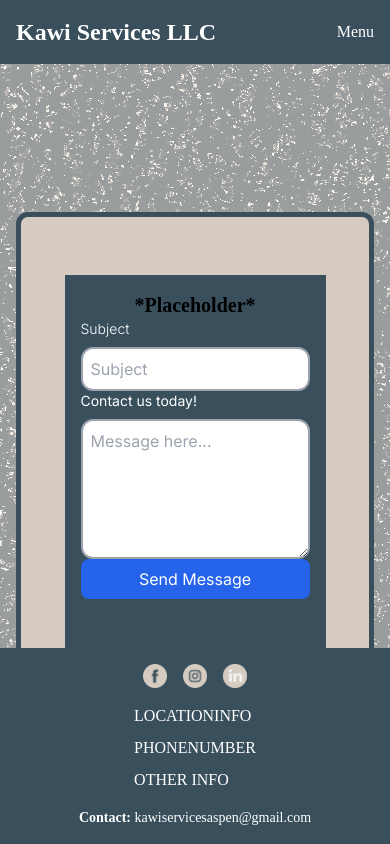
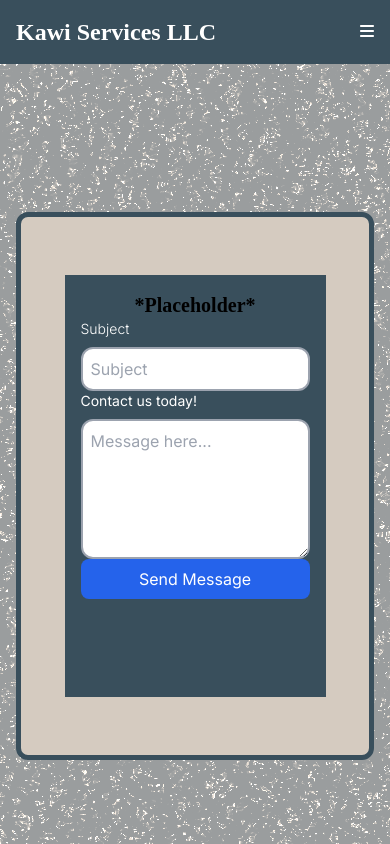
Before and after one commit to alihernandez/kawi, a Next.js app in the folder kawiv1/: page /contact in a window 390 px wide. Shown: the top 844 px of the page. Built offline with nearby package versions, Linux system fonts and the light colour scheme.

Commit message:
add more responsive footer, and icont to menu when in mobile view

```diff
--- a/kawiv1/app/contact/page.jsx
+++ b/kawiv1/app/contact/page.jsx
@@ -4,7 +4,8 @@ import { useState } from 'react';
 
 export default function Contact() {
   const [subject, setSubject] = useState('');
-  const [message, setMessage] = useState('')
+  const [message, setMessage] = useState('');
+  const [isMessageSent, setMessageSent] = useState(false);
 
   const sendMail = async (e) => {
     e.preventDefault();
@@ -18,13 +19,18 @@ export default function Contact() {
         subject,
         message
       })
-    })
-    console.log(await response.json())
-    console.log("test console");
+    });
+
+    console.log(await response.json());
+    setMessageSent(true);
   }
+
   return (
     <main className="flex min-h-screen flex-col items-center justify-center p-4 sm:p-8">
       <div className='flex flex-col justify-center items-center w-full sm:w-4/5 rounded-xl' id='contactForm'>
+        {isMessageSent ? (
+          <p className="text-green-500 font-bold">Message Sent Successfully!</p>
+        ) : (
           <form onSubmit={sendMail} className="p-4 sm:p-6" id='innerLine'>
             <div className="flex flex-col items-center w-full  text-center">
               <h1 className="text-xl font-semibold">*Placeholder*</h1>
@@ -70,7 +76,8 @@ export default function Contact() {
               <span>Send Message</span>
             </button>
           </form>
+        )}
       </div>
     </main>
-  )
+  );
 }
--- a/kawiv1/app/globals.css
+++ b/kawiv1/app/globals.css
@@ -29,12 +29,16 @@
   }
 
   footer {
-    position: sticky;
+    /* position: sticky; */
     bottom: 0;
     background-color: #394f5c;
     color: #fff;
     padding: 20px;
     z-index: 100; /* Adjust the z-index as needed, ensure it's higher than other content */
+    #locale,
+    #other {
+      display: none;
+    }
   }
 }
 
--- a/kawiv1/components/Footer.js
+++ b/kawiv1/components/Footer.js
@@ -21,9 +21,9 @@ const Footer = () => {
         <div className="mb-4 sm:mb-0">
           <nav>
             <ul className="flex flex-col sm:flex-row space-y-2 sm:space-y-0 sm:space-x-4">
-              <li>LOCATIONINFO</li>
-              <li>PHONENUMBER</li>
-              <li>OTHER INFO</li>
+              <li id="locale">LOCATIONINFO</li>
+              <li id="phone">PHONENUMBER</li>
+              <li id="other">OTHER INFO</li>
             </ul>
           </nav>
         </div>
--- a/kawiv1/components/Navbar.js
+++ b/kawiv1/components/Navbar.js
@@ -1,6 +1,8 @@
 'use client'
 
-import { useState } from "react";
+import { useState, useEffect } from "react";
+import { FontAwesomeIcon } from "@fortawesome/react-fontawesome";
+import { faBars } from "@fortawesome/free-solid-svg-icons";
 import Link from "next/link";
 
 const Navbar = () => {
@@ -11,6 +13,17 @@ const Navbar = () => {
     setNavVisible(!isNavVisible);
     setButtonVisible(false); // Hide the button after it's clicked
   };
+
+  useEffect(() => {
+    // Check if the button should be visible on initial render
+    const shouldButtonBeVisible = localStorage.getItem("isButtonVisible") !== "false";
+    setButtonVisible(shouldButtonBeVisible);
+  }, []);
+
+  useEffect(() => {
+    // Save the visibility of the button to localStorage
+    localStorage.setItem("isButtonVisible", isButtonVisible);
+  }, [isButtonVisible]);
 
   return (
     <header className="primary-header flex p-4 text-white" id="nav">
@@ -24,7 +37,7 @@ const Navbar = () => {
           aria-controls="primary-navigation"
           aria-expanded={isNavVisible.toString()}
         >
-          Menu
+          <FontAwesomeIcon icon={faBars} /> {/* Icon component */}
         </button>
       )}
       <nav className={`lg:flex ${isNavVisible ? "" : "hidden"}`}>
--- a/kawiv1/package.json
+++ b/kawiv1/package.json
@@ -13,6 +13,9 @@
     "@chakra-ui/react": "^2.8.2",
     "@emotion/react": "^11.11.1",
     "@emotion/styled": "^11.11.0",
+    "@fortawesome/fontawesome-svg-core": "^6.5.1",
+    "@fortawesome/free-solid-svg-icons": "^6.5.1",
+    "@fortawesome/react-fontawesome": "^0.2.0",
     "dotenv": "^16.3.1",
     "framer-motion": "^10.16.16",
     "next": "14.0.4",
```
Also changed, not shown: 1 other file (tests, documents, lock files or other folders). Lines whose indentation alone changed are shown as unchanged.
